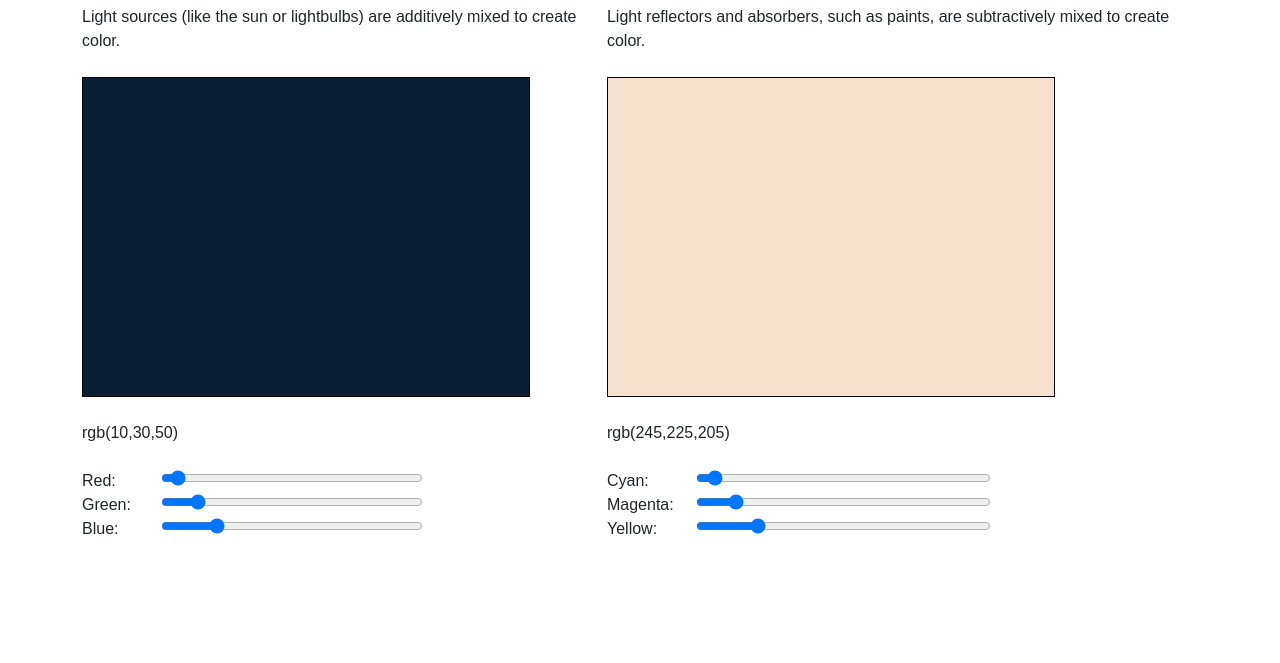
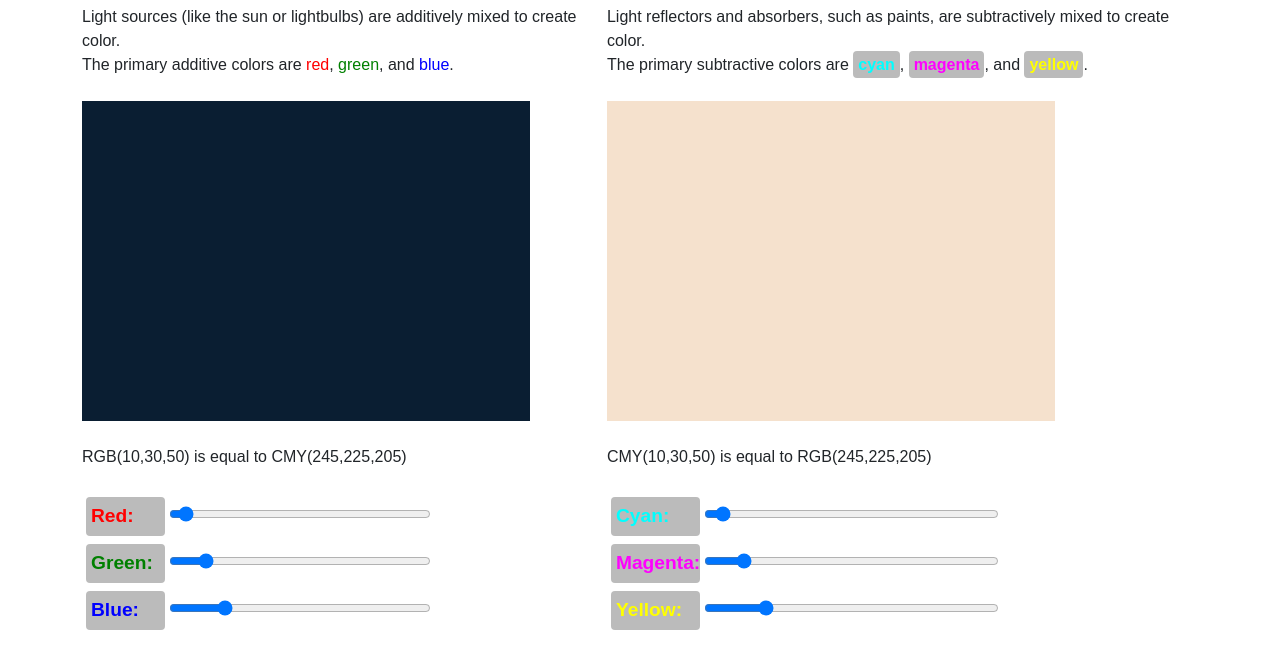
Before and after one commit to deftio/ColorMix, a plain HTML site: page index.html in a window 1280 px wide. Shown: the part 137-800 px from the top of the page. Drawn offline with nearby package versions, Linux system fonts and the light colour scheme.

Commit message:
updated text

```diff
--- a/index.html
+++ b/index.html
@@ -23,7 +23,7 @@
     .color-box {
       width: 35vw;
       height: 40vh;
-      border: 1px solid #000;
+      /* border: 1px solid #000; */
     }
 
     .slider-container {
@@ -36,6 +36,38 @@
       width: 50%;
       left : 0;
     }
+    .red {
+      color: red;
+    }
+    .blue {
+      color: blue;
+    }
+    .green {
+      color: green;
+    }
+    .cyan {
+      color: cyan;
+    }
+    .magenta {
+      color: magenta;
+    }
+    .yellow {
+      color: yellow
+    }
+    .cyan, .magenta, .yellow {
+      background-color: #bbb;
+      font-weight: 600;
+      padding : 5px;
+      border-radius: 4px;
+    }
+    label {
+      margin: 4px;
+      padding: 5px;
+      border-radius: 4px;
+      background-color: #bbb !important;
+      font-weight : 600;
+      font-size: 1.2em;
+    }
   </style>
 
 </head>
@@ -47,7 +79,8 @@
   <div class="container">
     <div>
       <h2>Additive Colors (RGB)</h2>
-      Light sources (like the sun or lightbulbs) are additively mixed to create color.
+      Light sources (like the sun or lightbulbs) are additively mixed to create color.<br>
+      The primary additive colors are <span class="red">red</span>, <span class="green">green</span>, and <span class="blue">blue</span>.
       <br><br>
       <div class="color-box" id="additive-color"></div>
       <br>
@@ -56,15 +89,16 @@
       <br>
 
       <div class="slider-container">
-        <label>Red: </label><input type="range" id="r-slider" min="0" max="255" value="10" oninput="updateAdditiveColor()"><br>
-        <label>Green: </label><input type="range" id="g-slider" min="0" max="255" value="30" oninput="updateAdditiveColor()"><br>
-        <label>Blue: </label><input type="range" id="b-slider" min="0" max="255" value="50" oninput="updateAdditiveColor()">
+        <label class="red">Red: </label><input type="range" id="r-slider" min="0" max="255" value="10" oninput="updateAdditiveColor()"><br>
+        <label class="green">Green: </label><input type="range" id="g-slider" min="0" max="255" value="30" oninput="updateAdditiveColor()"><br>
+        <label class="blue">Blue: </label><input type="range" id="b-slider" min="0" max="255" value="50" oninput="updateAdditiveColor()">
 
       </div>
     </div>
     <div>
       <h2>Subtractive Colors (CMY)</h2>
-      Light reflectors and absorbers, such as paints, are subtractively mixed to create color.
+      Light reflectors and absorbers, such as paints, are subtractively mixed to create color.<br>
+      The primary subtractive colors are <span class="cyan">cyan</span>, <span class="magenta">magenta</span>, and <span class="yellow">yellow</span>.
       <br><br>
       <div class="color-box" id="subtractive-color" style="background-color: #ffffff;"></div>
       <br>
@@ -72,10 +106,10 @@
       <div id="subtractive-value">rgb(255,255,255)</div>
       <br>
       <div class="slider-container">
-        <label>Cyan: </label><input type="range" id="c-slider" min="0" max="255" value="10" oninput="updateSubtractiveColor()"><br>
-        <label>Magenta: </label><input type="range" id="m-slider" min="0" max="255" value="30"
+        <label class="cyan">Cyan: </label><input type="range" id="c-slider" min="0" max="255" value="10" oninput="updateSubtractiveColor()"><br>
+        <label class="magenta">Magenta: </label><input type="range" id="m-slider" min="0" max="255" value="30"
             oninput="updateSubtractiveColor()"><br>
-        <label>Yellow: </label><input type="range" id="y-slider" min="0" max="255" value="50"oninput="updateSubtractiveColor()">
+        <label class="yellow">Yellow: </label><input type="range" id="y-slider" min="0" max="255" value="50"oninput="updateSubtractiveColor()">
       </div>
     </div>
   </div>
@@ -84,22 +118,29 @@
       var r = document.getElementById("r-slider").value;
       var g = document.getElementById("g-slider").value;
       var b = document.getElementById("b-slider").value;
-      var color = "rgb(" + r + "," + g + "," + b + ")";
+      var color = "RGB("+r+","+g+","+b+")" ;
+      // Convert CMY to RGB
+      var c = 255 - r;
+      var m = 255 - g;
+      var y = 255 - b;
+      var display = color + " is equal to CMY("+c+","+m+","+y+")";
       document.getElementById("additive-color").style.backgroundColor = color;
-      document.getElementById("additive-value").innerText = color;
+      document.getElementById("additive-value").innerText = display;
     }
 
     function updateSubtractiveColor() {
       var c = document.getElementById("c-slider").value;
       var m = document.getElementById("m-slider").value;
       var y = document.getElementById("y-slider").value;
+
       // Convert CMY to RGB
       var r = 255 - c;
       var g = 255 - m;
       var b = 255 - y;
-      var color = "rgb(" + r + "," + g + "," + b + ")";
+      var color = "RGB("+r+","+g+","+b+")";
+      var display = "CMY("+c+","+m+","+y+") is equal to " + color;
       document.getElementById("subtractive-color").style.backgroundColor = color;
-      document.getElementById("subtractive-value").innerText = color;
+      document.getElementById("subtractive-value").innerText = display;
     }
     updateAdditiveColor();
     updateSubtractiveColor();
```
